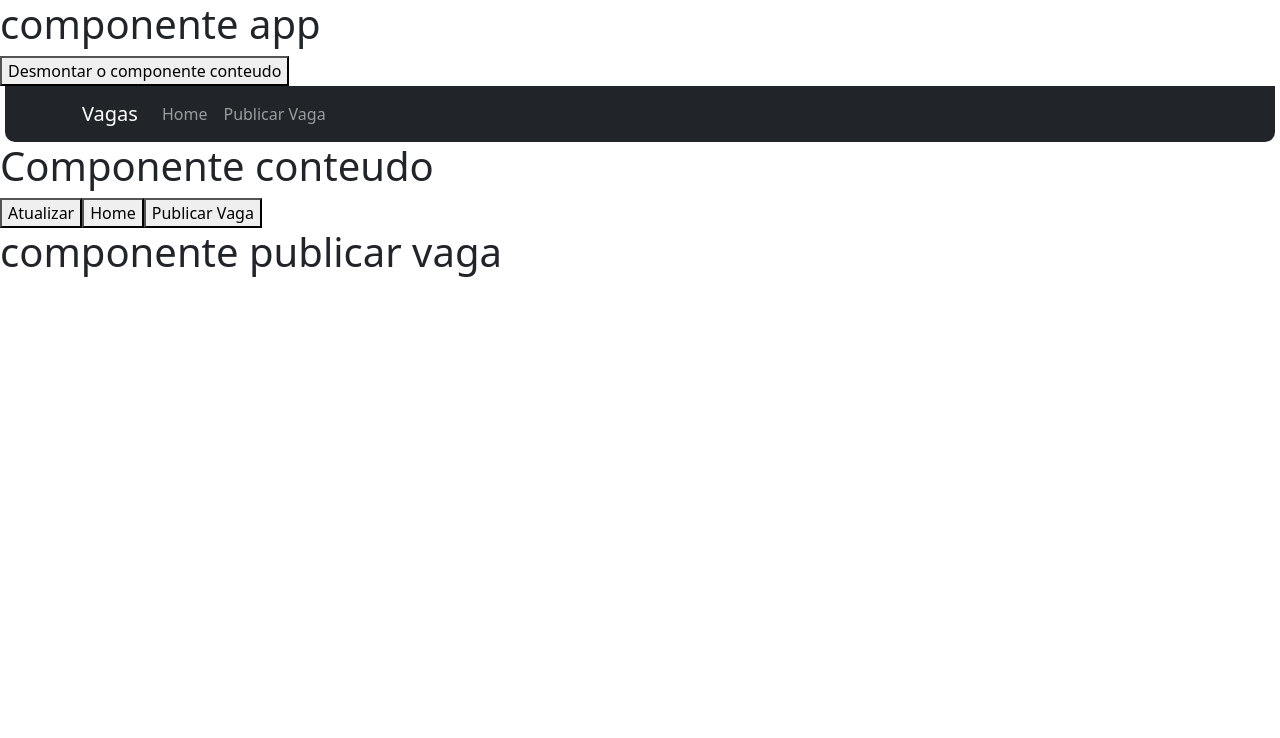
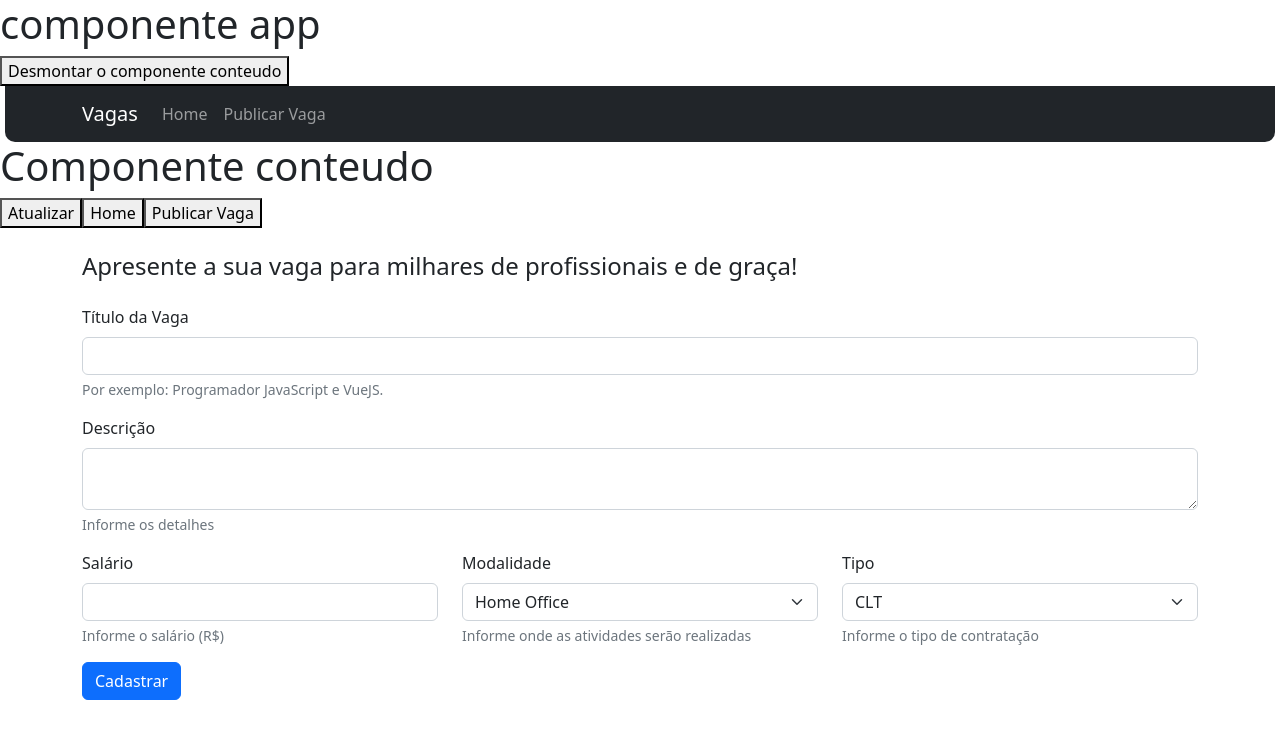
Before and after one commit to SamuelPereiraBrandao/Projeto-Vagas-Vue, a Vue app: page / in a window 1280 px wide. Both pictures are taken after a click on the button "Publicar Vaga". Shown: the top 738 px of the page. Built offline with nearby package versions, Linux system fonts and the light colour scheme.

Commit message:
add form vagas

```diff
--- a/src/components/comuns/Vaga.vue
+++ b/src/components/comuns/Vaga.vue
@@ -29,8 +29,7 @@
     },
     descricaoVaga: {
       type: String,
-      default:'O contratante não adicionou uma descrição para essa vaga'
-
+      default: "O contratante não adicionou uma descrição para essa vaga",
     },
     salario: {
       type: [Number, String],
--- a/src/components/layouts/ConteudoSite.vue
+++ b/src/components/layouts/ConteudoSite.vue
@@ -3,7 +3,7 @@
     <h1>{{ titulo }}</h1>
     <button @click="atualizarcomponente()">Atualizar</button>
     <button @click="conteudo = 'Home'">Home</button>
-    <button @click="conteudo = 'publicar-vaga'">Publicar Vaga</button>
+    <button @click="conteudo = 'PublicarVaga'">Publicar Vaga</button>
     <!-- renderizar de modo dinamico os componentes home e publicar-vaga -->
     <!--<home/>
         <publicar-vaga></publicar-vaga>-->
--- a/src/components/views/HomePrin.vue
+++ b/src/components/views/HomePrin.vue
@@ -8,14 +8,7 @@
 
     <div class="row mt-5" v-for="(vaga, index) in vagas" :key="index">
       <div class="col">
-        <vaga
-          :titulo="vaga.titulo"
-          :descricao-vaga="vaga.descricao"
-          :salario="vaga.salario"
-          :modalidade="vaga.modalidade"
-          :tipo="vaga.tipo"
-          :publicacao="vaga.publicacao"
-        />
+        <vaga v-bind="vaga" />
       </div>
     </div>
 
--- a/src/components/views/PublicarVaga.vue
+++ b/src/components/views/PublicarVaga.vue
@@ -1,6 +1,64 @@
 <template>
-  <div>
-    <h1>componente publicar vaga</h1>
+  <div class="container py-4">
+    <div class="row">
+      <div class="col">
+        <h4>Apresente a sua vaga para milhares de profissionais e de graça!</h4>
+      </div>
+    </div>
+
+    <div class="row mt-3">
+      <div class="col">
+        <label for="" class="form-label">Título da Vaga</label>
+        <input type="text" class="form-control" />
+        <div class="form-text">
+          Por exemplo: Programador JavaScript e VueJS.
+        </div>
+      </div>
+    </div>
+
+    <div class="row mt-3">
+      <div class="col">
+        <label for="" class="form-label">Descrição</label>
+        <textarea type="text" class="form-control"></textarea>
+        <div class="form-text">Informe os detalhes</div>
+      </div>
+    </div>
+
+    <div class="row mt-3">
+      <div class="col">
+        <label for="" class="form-label">Salário</label>
+        <input type="number" class="form-control" />
+        <div class="form-text">Informe o salário (R$)</div>
+      </div>
+
+      <div class="col">
+        <label for="" class="form-label">Modalidade</label>
+        <select class="form-select">
+          <option value="1">Home Office</option>
+          <option value="2">Presencial</option>
+        </select>
+        <div class="form-text">Informe onde as atividades serão realizadas</div>
+      </div>
+
+      <div class="col">
+        <label for="" class="form-label">Tipo</label>
+        <select class="form-select">
+          <option value="1">CLT</option>
+          <option value="2">PJ</option>
+        </select>
+        <div class="form-text">
+          Informe o tipo de contratação
+        </div>
+      </div>
+    </div>
+
+    <div class="row mt-3">
+      <div class="col">
+        <button type="submit" class="btn btn-primary">Cadastrar</button>
+      </div>
+    </div>
+
+
   </div>
 </template>
 <script>
@@ -8,4 +66,5 @@
   name: "PublicarVaga",
 };
 </script>
-<style></style>
+<style>
+</style>
```
